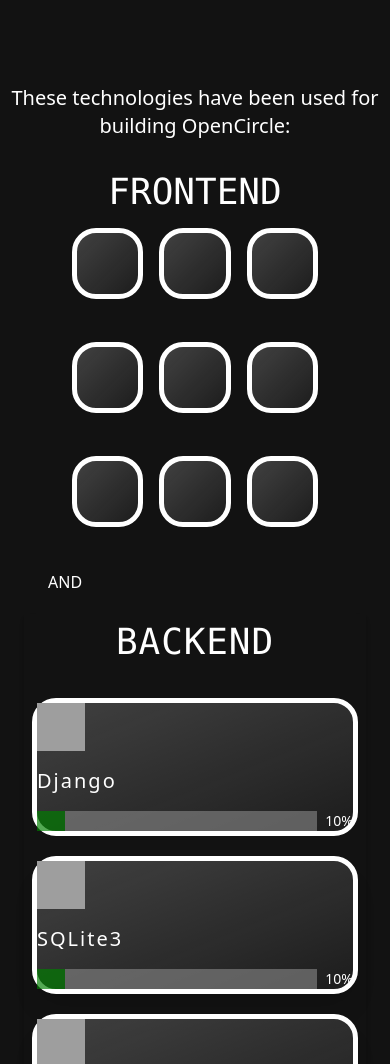
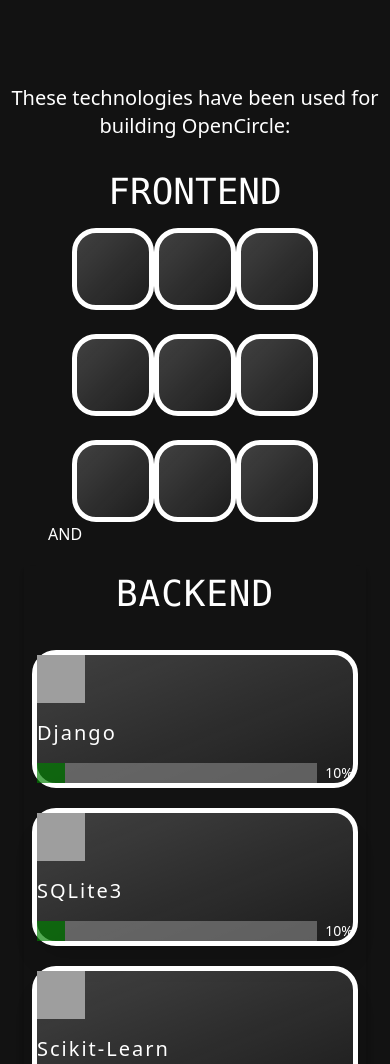
Before and after one commit to pratikkumararyan/OpenCircle, a Django app: page / in a window 390 px wide. Shown: the part 5436-6500 px from the top of the page. Run offline with Django 5.2, Linux system fonts and the light colour scheme; some libraries are stand-ins or nearby versions; grey boxes are pictures that could not be loaded.

Commit message:
Fixed more responsive issues

```diff
--- a/templates/base.html
+++ b/templates/base.html
@@ -426,12 +426,12 @@
       <div class="flex w-full flex-col lg:flex-row px-6">
         <div class="card bg-neutral rounded-box grid h-auto max-h-[750px] max-w-[750px] grow place-items-center">
           <h2 class="font-mono py-4 text-4xl text-bold">FRONTEND</h2>
-          <div class="grid grid-cols-3 grid-rows-3 aspect-square w-full px-12 gap-x-4 max-w-[700px] max-h-[700px]">
+          <div class="grid grid-cols-3 md:grid-cols-3 md:grid-rows-3 md:aspect-square w-full px-12 gap-y-6 md:gap-y-0 md:gap-x-4 max-w-[700px] md:max-h-[700px]">
             <div class="card bg-gradient-to-br from-white/20 to-white/5 backdrop-blur-200 glass shadow-6xl border border-neutral-content/20 tooltip hover:-translate-y-2 transition-all duration-1000 border-5 border-neutral-content aspect-square rounded-3xl max-h-[200px] max-w-[200px] hover:border-primary"
                  data-aos="fade-down-right"
                  data-tip="Structuring the site">
               <svg viewBox="0 0 128 128"
-                   class="p-10 block  pt-4 hover:scale-125 transition-all duration-400">
+                   class="p-10 pt-4 hover:scale-125 transition-all duration-400">
                 <path fill="#E44D26" d="M19.037 113.876L9.032 1.661h109.936l-10.016 112.198-45.019 12.48z"></path>
                 <path fill="#F16529" d="M64 116.8l36.378-10.086 8.559-95.878H64z"></path>
                 <path fill="#EBEBEB" d="M64 52.455H45.788L44.53 38.361H64V24.599H29.489l.33 3.692 3.382 37.927H64zm0 35.743l-.061.017-15.327-4.14-.979-10.975H33.816l1.928 21.609 28.193 7.826.063-.017z">
@@ -447,7 +447,7 @@
                  data-aos="fade-down"
                  data-tip="Making the site aesthetic">
               <svg viewBox="0 0 128 128"
-                   class="p-10 block  pt-4  hover:scale-125 transition-all duration-400">
+                   class="p-10 pt-4  hover:scale-125 transition-all duration-400">
                 <path fill="#1572B6" d="M18.814 114.123L8.76 1.352h110.48l-10.064 112.754-45.243 12.543-45.119-12.526z"></path>
                 <path fill="#33A9DC" d="M64.001 117.062l36.559-10.136 8.601-96.354h-45.16v106.49z"></path>
                 <path fill="#fff" d="M64.001 51.429h18.302l1.264-14.163H64.001V23.435h34.682l-.332 3.711-3.4 38.114h-30.95V51.429z">
@@ -467,7 +467,7 @@
                  data-aos="fade-down-left"
                  data-tip="Adding logic to the site">
               <svg viewBox="0 0 128 128"
-                   class="p-10 block  pt-4  hover:scale-125 transition-all duration-400">
+                   class="p-10 pt-4  hover:scale-125 transition-all duration-400">
                 <path fill="#F0DB4F" d="M1.408 1.408h125.184v125.185H1.408z"></path>
                 <path fill="#323330" d="M116.347 96.736c-.917-5.711-4.641-10.508-15.672-14.981-3.832-1.761-8.104-3.022-9.377-5.926-.452-1.69-.512-2.642-.226-3.665.821-3.32 4.784-4.355 7.925-3.403 2.023.678 3.938 2.237 5.093 4.724 5.402-3.498 5.391-3.475 9.163-5.879-1.381-2.141-2.118-3.129-3.022-4.045-3.249-3.629-7.676-5.498-14.756-5.355l-3.688.477c-3.534.893-6.902 2.748-8.877 5.235-5.926 6.724-4.236 18.492 2.975 23.335 7.104 5.332 17.54 6.545 18.873 11.531 1.297 6.104-4.486 8.08-10.234 7.378-4.236-.881-6.592-3.034-9.139-6.949-4.688 2.713-4.688 2.713-9.508 5.485 1.143 2.499 2.344 3.63 4.26 5.795 9.068 9.198 31.76 8.746 35.83-5.176.165-.478 1.261-3.666.38-8.581zM69.462 58.943H57.753l-.048 30.272c0 6.438.333 12.34-.714 14.149-1.713 3.558-6.152 3.117-8.175 2.427-2.059-1.012-3.106-2.451-4.319-4.485-.333-.584-.583-1.036-.667-1.071l-9.52 5.83c1.583 3.249 3.915 6.069 6.902 7.901 4.462 2.678 10.459 3.499 16.731 2.059 4.082-1.189 7.604-3.652 9.448-7.401 2.666-4.915 2.094-10.864 2.07-17.444.06-10.735.001-21.468.001-32.237z">
                 </path>
@@ -480,7 +480,7 @@
                  data-aos="fade-right"
                  data-tip="Bridging the gap between Frontend and Backend">
               <svg viewBox="0 0 128 128"
-                   class="p-10 block  pt-4 brightness-150  hover:scale-125 transition-all duration-400">
+                   class="p-10 pt-4 brightness-150  hover:scale-125 transition-all duration-400">
                 <path fill="#3465a4" d="m42.922 104.996 28.89-82.437a.334.334 0 0 1 .32-.215h12.411a.329.329 0 0 1 .309.445l-28.75 82.434a.33.33 0 0 1-.309.218H43.23a.322.322 0 0 1-.27-.144.318.318 0 0 1-.038-.3Zm0 0">
                 </path>
                 <path fill="#333" d="m87.195 53.445 3.188-9.777a.348.348 0 0 1 .18-.2.316.316 0 0 1 .265-.003l36.75 15.36c.121.05.203.167.207.296l-.012 10.242a.328.328 0 0 1-.207.297l-36.75 15.352a.316.316 0 0 1-.265-.004.325.325 0 0 1-.176-.203l-3.18-9.774a.333.333 0 0 1 .196-.414l26.148-10.074a.338.338 0 0 0 .215-.313.333.333 0 0 0-.215-.308L87.391 53.859a.333.333 0 0 1-.196-.414ZM14.172 64.52l26.2 10.109a.31.31 0 0 1 .187.379l-3.211 9.808a.312.312 0 0 1-.168.184.3.3 0 0 1-.246 0L.188 69.66A.302.302 0 0 1 0 69.371v-10.27a.302.302 0 0 1 .188-.288l36.757-15.348a.3.3 0 0 1 .246 0 .324.324 0 0 1 .168.183l3.207 9.817a.309.309 0 0 1-.183.383L14.172 63.94a.308.308 0 0 0 0 .578Zm0 0">
@@ -496,7 +496,7 @@
                  data-tip="Styling the site using pre-made classes">
               <svg role="img"
                    viewBox="0 0 24 24"
-                   class="p-10 block  pt-4  hover:scale-125 transition-all duration-400"
+                   class="p-10 pt-4  hover:scale-125 transition-all duration-400"
                    xmlns="http://www.w3.org/2000/svg"
                    fill="#38bdf8">
                 <path d="M12.001,4.8c-3.2,0-5.2,1.6-6,4.8c1.2-1.6,2.6-2.2,4.2-1.8c0.913,0.228,1.565,0.89,2.288,1.624 C13.666,10.618,15.027,12,18.001,12c3.2,0,5.2-1.6,6-4.8c-1.2,1.6-2.6,2.2-4.2,1.8c-0.913-0.228-1.565-0.89-2.288-1.624 C16.337,6.182,14.976,4.8,12.001,4.8z M6.001,12c-3.2,0-5.2,1.6-6,4.8c1.2-1.6,2.6-2.2,4.2-1.8c0.913,0.228,1.565,0.89,2.288,1.624 c1.177,1.194,2.538,2.576,5.512,2.576c3.2,0,5.2-1.6,6-4.8c-1.2,1.6-2.6,2.2-4.2,1.8c-0.913-0.228-1.565-0.89-2.288-1.624 C10.337,13.382,8.976,12,6.001,12z" />
@@ -509,7 +509,7 @@
                  data-aos="fade-left"
                  data-tip="A tool built on top of Tailwind, for structuring the site's styling">
               <svg role="img"
-                   class="p-10 block  pt-4  hover:scale-125 transition-all duration-400"
+                   class="p-10 pt-4  hover:scale-125 transition-all duration-400"
                    viewBox="0 0 24 24"
                    xmlns="http://www.w3.org/2000/svg"
                    fill="#f0e806">
@@ -523,7 +523,7 @@
                  data-aos="fade-up-right"
                  data-tip="For sourcing some of the site's icons">
               <svg role="img"
-                   class="p-10 block  pt-4 hover:scale-125 transition-all duration-400 "
+                   class="p-10 pt-4 hover:scale-125 transition-all duration-400 "
                    viewBox="0 0 24 24"
                    xmlns="http://www.w3.org/2000/svg">
                 <title>Simple Icons</title>
@@ -539,7 +539,7 @@
               <svg role="img"
                    viewBox="0 0 24 24"
                    xmlns="http://www.w3.org/2000/svg"
-                   class="p-10 block  pt-4  hover:scale-125 transition-all duration-400">
+                   class="p-10 pt-4  hover:scale-125 transition-all duration-400">
                 <defs>
                 <linearGradient id="googleFontsColors" x1="0%" y1="0%" x2="100%" y2="100%">
                 <stop offset="0%" stop-color="#EA4335" />   <stop offset="33%" stop-color="#FBBC04" />  <stop offset="66%" stop-color="#34A853" />  <stop offset="100%" stop-color="#4285F4" /> </linearGradient>
@@ -554,7 +554,7 @@
                  data-aos="fade-up-left"
                  data-tip="For sourcing the remaining icons used in the site">
               <svg viewBox="0 0 128 128"
-                   class="p-10 block  pt-4  hover:scale-125 transition-all duration-400">
+                   class="p-10 pt-4  hover:scale-125 transition-all duration-400">
                 <path d="M12.118 26.77l9.01 77.084 43.328 22.049V26.77z" fill="#558d6c"></path>
                 <path d="M64.456 26.77v99.133l.044.044 43.346-22.058 8.947-77.119z" fill="#5aa579"></path>
                 <path d="M24.45 39.265l5.749 57.717 34.257 16.541V39.265z" fill="#60be86"></path>
```
